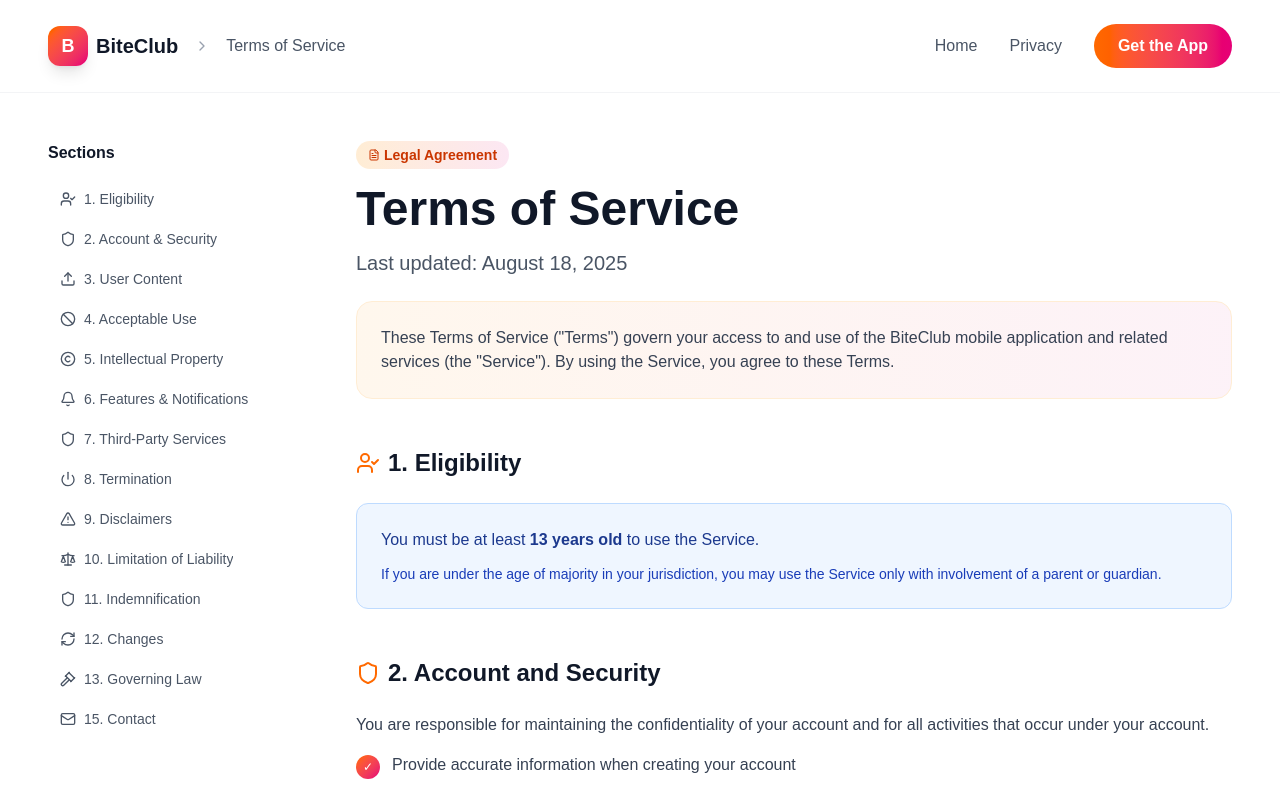
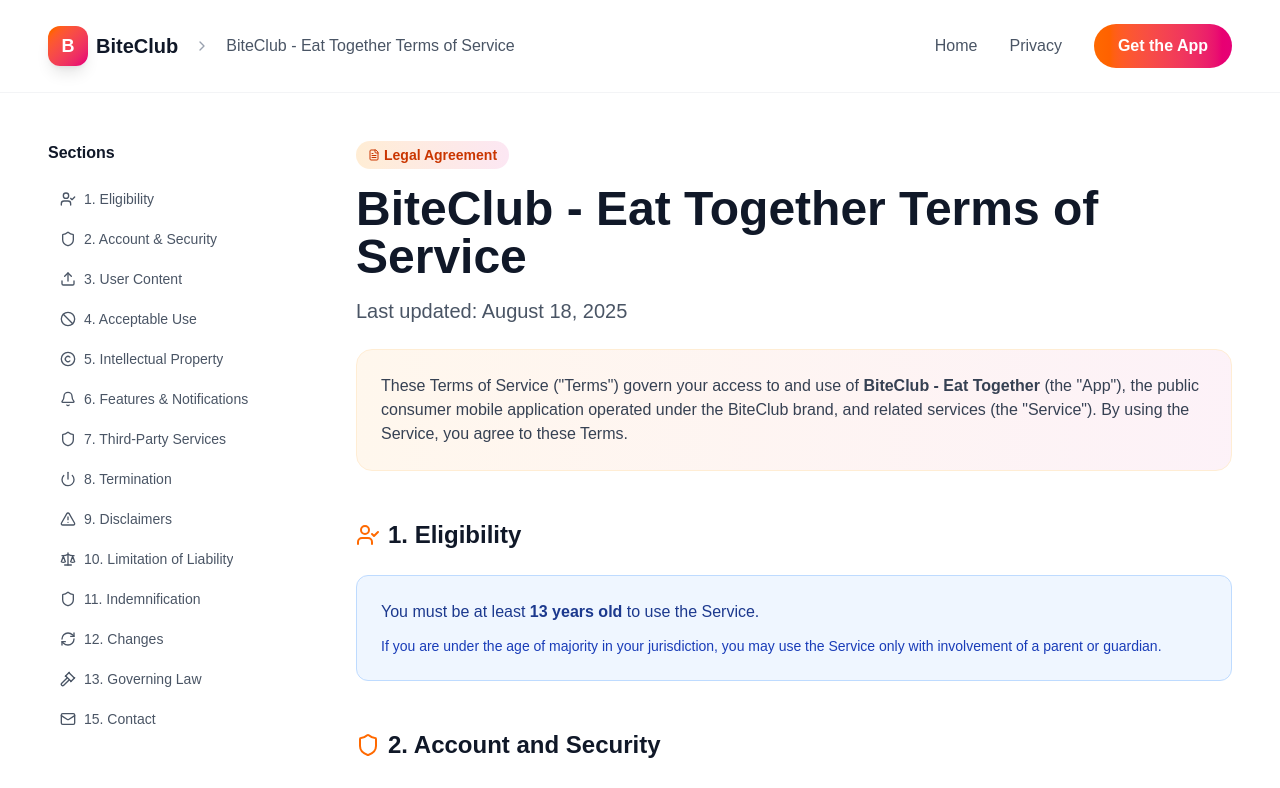
Before and after one commit to biteclubapp/biteclub-web, a Next.js app: page /terms in a window 1280 px wide. Shown: the top 788 px of the page. Built offline with nearby package versions, Linux system fonts and the light colour scheme.

Commit message:
Update legal docs for BiteClub - Eat

```diff
--- a/app/layout.tsx
+++ b/app/layout.tsx
@@ -13,9 +13,9 @@
 });
 
 export const metadata: Metadata = {
-  title: "BiteClub - Build Your Cooking Identity | Social Cooking App",
+  title: "BiteClub - Eat Together | Social Cooking App",
   description:
-    "BiteClub is the cooking identity app for home cooks. Build your cooking profile, track your journey, share recipes with friends, and grow as a cook. Like Strava for cooking.",
+    "BiteClub - Eat Together is the public social cooking app for home cooks. Build your cooking profile, track your journey, share recipes with friends, and grow as a cook.",
   keywords: [
     "cooking identity app",
     "social cooking app",
@@ -32,11 +32,11 @@
     canonical: "/",
   },
   openGraph: {
-    title: "BiteClub - Build Your Cooking Identity",
+    title: "BiteClub - Eat Together",
     description:
-      "The social cooking app for home cooks. Build your profile, track your journey, and share what you cook with friends.",
+      "The public social cooking app for home cooks. Build your profile, track your journey, and share what you cook with friends.",
     url: "https://biteclub.fun",
-    siteName: "BiteClub",
+    siteName: "BiteClub - Eat Together",
     type: "website",
     locale: "en_US",
     images: [
@@ -44,20 +44,20 @@
         url: "/og-image.png",
         width: 1200,
         height: 630,
-        alt: "BiteClub - Build Your Cooking Identity",
+        alt: "BiteClub - Eat Together",
       },
     ],
   },
   twitter: {
     card: "summary_large_image",
-    title: "BiteClub - Build Your Cooking Identity",
+    title: "BiteClub - Eat Together",
     description:
-      "The social cooking app for home cooks. Build your profile, track your journey, and share what you cook with friends.",
+      "The public social cooking app for home cooks. Build your profile, track your journey, and share what you cook with friends.",
     images: ["/og-image.png"],
   },
-  applicationName: "BiteClub",
+  applicationName: "BiteClub - Eat Together",
   appleWebApp: {
-    title: "BiteClub",
+    title: "BiteClub - Eat Together",
   },
   other: {
     "apple-itunes-app": "app-id=6748471652",
@@ -85,9 +85,9 @@
     },
     {
       "@type": "SoftwareApplication",
-      name: "BiteClub",
+      name: "BiteClub - Eat Together",
       description:
-        "The cooking identity app. Build your cooking profile, share recipes, and track your journey as a home cook.",
+        "The public social cooking app for home cooks. Build your cooking profile, share recipes, and track your journey as a home cook.",
       applicationCategory: "LifestyleApplication",
       operatingSystem: "iOS, Android",
       url: "https://biteclub.fun",
@@ -145,9 +145,9 @@
     },
     {
       "@type": "WebPage",
-      name: "BiteClub - Build Your Cooking Identity",
+      name: "BiteClub - Eat Together",
       description:
-        "BiteClub is the cooking identity app for home cooks. Build your profile, track your journey, and share recipes with friends.",
+        "BiteClub - Eat Together is the public social cooking app for home cooks. Build your profile, track your journey, and share recipes with friends.",
       url: "https://biteclub.fun",
       speakable: {
         "@type": "SpeakableSpecification",
--- a/app/page.tsx
+++ b/app/page.tsx
@@ -6,6 +6,7 @@
 export default function Page() {
   const [scrollY, setScrollY] = useState(0)
   const [mobileMenuOpen, setMobileMenuOpen] = useState(false)
+  const appStoreUrl = 'https://apps.apple.com/app/id6748471652'
 
   useEffect(() => {
     const handleScroll = () => setScrollY(window.scrollY)
@@ -65,7 +66,7 @@
             <a href="#features" className="text-gray-600 hover:text-gray-900 transition-colors">Features</a>
             <a href="#about" className="text-gray-600 hover:text-gray-900 transition-colors">About</a>
             <a href="#join" className="text-gray-600 hover:text-gray-900 transition-colors">Get Started</a>
-            <a href="https://apps.apple.com/app/id6748471652" target="_blank" rel="noopener noreferrer" className="px-6 py-2.5 text-white rounded-full font-semibold hover:opacity-90 transition-opacity" style={{ backgroundColor: '#c71c39' }}>
+            <a href={appStoreUrl} target="_blank" rel="noopener noreferrer" className="px-6 py-2.5 text-white rounded-full font-semibold hover:opacity-90 transition-opacity" style={{ backgroundColor: '#c71c39' }}>
               Get the App
             </a>
           </div>
@@ -85,7 +86,7 @@
             <a href="#features" className="block py-2 text-gray-600">Features</a>
             <a href="#about" className="block py-2 text-gray-600">About</a>
             <a href="#join" className="block py-2 text-gray-600">Get Started</a>
-            <a href="https://apps.apple.com/app/id6748471652" target="_blank" rel="noopener noreferrer" className="block w-full px-6 py-3 text-white rounded-full font-semibold text-center" style={{ backgroundColor: '#c71c39' }}>
+            <a href={appStoreUrl} target="_blank" rel="noopener noreferrer" className="block w-full px-6 py-3 text-white rounded-full font-semibold text-center" style={{ backgroundColor: '#c71c39' }}>
               Get the App
             </a>
           </div>
@@ -97,7 +98,7 @@
         <div className="max-w-7xl mx-auto text-center">
           <div className="inline-flex items-center space-x-2 px-4 py-2 bg-gray-100 rounded-full mb-8 border border-gray-200">
             <ChefHat className="w-4 h-4" style={{ color: '#c71c39' }} />
-            <span className="text-sm font-semibold" style={{ color: '#3D352E' }}>Your Cooking. Your Story. Your Community.</span>
+            <span className="text-sm font-semibold" style={{ color: '#3D352E' }}>Official App Store name: BiteClub - Eat Together</span>
           </div>
 
           <h1 className="text-5xl lg:text-7xl font-bold mb-6 leading-tight" style={{ color: '#3D352E' }}>
@@ -107,18 +108,22 @@
           </h1>
 
           <p className="text-xl lg:text-2xl text-gray-600 mb-12 max-w-3xl mx-auto">
-            BiteClub gives you a relationship with your cooking. Like Strava for running or Goodreads for reading, BiteClub is where you build a living record of who you are as a cook.
+            BiteClub - Eat Together is a public social cooking app for home cooks. Like Strava for running or Goodreads for reading, BiteClub is where you build a living record of who you are as a cook.
           </p>
 
           <div className="flex flex-col sm:flex-row gap-4 justify-center mb-16">
-            <button className="group px-8 py-4 text-white rounded-full font-semibold text-lg hover:opacity-90 transition-opacity flex items-center justify-center" style={{ backgroundColor: '#c71c39' }}>
+            <a href={appStoreUrl} target="_blank" rel="noopener noreferrer" className="group px-8 py-4 text-white rounded-full font-semibold text-lg hover:opacity-90 transition-opacity flex items-center justify-center" style={{ backgroundColor: '#c71c39' }}>
               Start Your Profile
               <Camera className="ml-2 w-5 h-5" />
-            </button>
-            <button className="px-8 py-4 bg-gray-100 rounded-full font-semibold text-lg hover:bg-gray-200 transition-all border border-gray-200" style={{ color: '#3D352E' }}>
+            </a>
+            <a href="#about" className="px-8 py-4 bg-gray-100 rounded-full font-semibold text-lg hover:bg-gray-200 transition-all border border-gray-200" style={{ color: '#3D352E' }}>
               See How It Works
-            </button>
+            </a>
           </div>
+
+          <p className="text-sm text-gray-500 max-w-2xl mx-auto">
+            This website, Privacy Policy, and Terms of Service apply to the publicly available consumer app listed on the App Store as <strong>BiteClub - Eat Together</strong>.
+          </p>
 
           <div className="mt-12">
             <ChevronDown className="w-8 h-8 mx-auto text-gray-400" />
@@ -245,16 +250,16 @@
             </p>
 
             <div className="flex flex-col sm:flex-row gap-4 justify-center mb-8">
-              <button className="px-8 py-4 text-white rounded-full font-semibold text-lg hover:opacity-90 transition-opacity" style={{ backgroundColor: '#c71c39' }}>
+              <a href={appStoreUrl} target="_blank" rel="noopener noreferrer" className="px-8 py-4 text-white rounded-full font-semibold text-lg hover:opacity-90 transition-opacity" style={{ backgroundColor: '#c71c39' }}>
                 Get Started
-              </button>
-              <button className="px-8 py-4 bg-gray-100 rounded-full font-semibold text-lg hover:bg-gray-200 transition-all border border-gray-200" style={{ color: '#3D352E' }}>
+              </a>
+              <a href="#features" className="px-8 py-4 bg-gray-100 rounded-full font-semibold text-lg hover:bg-gray-200 transition-all border border-gray-200" style={{ color: '#3D352E' }}>
                 Learn More
-              </button>
+              </a>
             </div>
 
             <p className="text-sm text-gray-500">
-              Available on iOS and Android
+              Public app listing: BiteClub - Eat Together
             </p>
           </div>
         </div>
@@ -303,7 +308,7 @@
             Join BiteClub and build a relationship with your cooking.
           </p>
 
-          <a href="https://apps.apple.com/app/id6748471652" target="_blank" rel="noopener noreferrer" className="px-10 py-4 bg-white rounded-full font-semibold text-lg hover:bg-gray-100 transition-all flex items-center justify-center mx-auto" style={{ color: '#c71c39' }}>
+          <a href={appStoreUrl} target="_blank" rel="noopener noreferrer" className="px-10 py-4 bg-white rounded-full font-semibold text-lg hover:bg-gray-100 transition-all flex items-center justify-center mx-auto" style={{ color: '#c71c39' }}>
             Get the App
             <Camera className="ml-2 w-5 h-5" />
           </a>
@@ -321,7 +326,7 @@
                 </div>
                 <span className="font-bold" style={{ color: '#3D352E' }}>BiteClub</span>
               </div>
-              <p className="text-gray-600 text-sm">Your cooking identity. Your community.</p>
+              <p className="text-gray-600 text-sm">Your cooking identity. Your community. Public app listing: BiteClub - Eat Together.</p>
             </div>
 
             <div>
--- a/app/privacy/page.tsx
+++ b/app/privacy/page.tsx
@@ -7,6 +7,7 @@
   const [activeSection, setActiveSection] = useState('')
   const [mobileMenuOpen, setMobileMenuOpen] = useState(false)
   const [mobileTocOpen, setMobileTocOpen] = useState(false)
+  const appStoreUrl = 'https://apps.apple.com/app/id6748471652'
 
   useEffect(() => {
     const handleScroll = () => {
@@ -94,15 +95,15 @@
               <span className="text-xl font-bold text-gray-900">BiteClub</span>
             </a>
             <ChevronRight className="w-4 h-4 text-gray-400" />
-            <span className="text-gray-600">Privacy Policy</span>
+            <span className="text-gray-600">BiteClub - Eat Together Privacy Policy</span>
           </div>
 
           <div className="hidden md:flex items-center space-x-8">
             <a href="/" className="text-gray-600 hover:text-orange-600 transition-colors">Home</a>
             <a href="/terms" className="text-gray-600 hover:text-orange-600 transition-colors">Terms</a>
-            <button className="px-6 py-2.5 bg-gradient-to-r from-orange-500 to-pink-600 text-white rounded-full font-semibold hover:shadow-xl hover:shadow-orange-200 transition-all transform hover:scale-105">
+            <a href={appStoreUrl} target="_blank" rel="noopener noreferrer" className="px-6 py-2.5 bg-gradient-to-r from-orange-500 to-pink-600 text-white rounded-full font-semibold hover:shadow-xl hover:shadow-orange-200 transition-all transform hover:scale-105">
               Get the App
-            </button>
+            </a>
           </div>
 
           <button
@@ -118,9 +119,9 @@
           <div className="md:hidden absolute top-full left-0 right-0 bg-white/95 backdrop-blur-lg p-6 space-y-4 border-b border-gray-100 shadow-xl">
             <a href="/" className="block py-2 text-gray-600">Home</a>
             <a href="/terms" className="block py-2 text-gray-600">Terms</a>
-            <button className="w-full px-6 py-3 bg-gradient-to-r from-orange-500 to-pink-600 text-white rounded-full font-semibold">
+            <a href={appStoreUrl} target="_blank" rel="noopener noreferrer" className="block w-full px-6 py-3 bg-gradient-to-r from-orange-500 to-pink-600 text-white rounded-full font-semibold text-center">
               Get the App
-            </button>
+            </a>
           </div>
         )}
       </nav>
@@ -193,12 +194,11 @@
                 <Shield className="w-3 h-3 mr-1" />
                 Privacy First
               </div>
-              <h1 className="text-4xl lg:text-5xl font-bold text-gray-900 mb-4">Privacy Policy</h1>
+              <h1 className="text-4xl lg:text-5xl font-bold text-gray-900 mb-4">BiteClub - Eat Together Privacy Policy</h1>
               <p className="text-xl text-gray-600">Last updated: August 18, 2025</p>
               <div className="mt-6 p-6 bg-gradient-to-r from-orange-50 to-pink-50 rounded-2xl border border-orange-100">
                 <p className="text-gray-700">
-                  This Privacy Policy explains how BiteClub collects, uses, discloses, and safeguards your information when you use our mobile application.
-                  If you do not agree with this policy, please do not use the App.
+                  This Privacy Policy applies to <strong>BiteClub - Eat Together</strong> (the "App"), the public consumer mobile application operated under the BiteClub brand. If you do not agree with this policy, please do not use the App.
                 </p>
               </div>
             </div>
@@ -436,9 +436,9 @@
                 Contact Us
               </h2>
               <div className="p-6 bg-gradient-to-br from-orange-50 to-pink-50 rounded-2xl border border-orange-100">
-                <p className="text-gray-700 mb-4">If you have questions or requests about this Policy, please contact:</p>
+                <p className="text-gray-700 mb-4">If you have questions or requests about this Policy for BiteClub - Eat Together, please contact:</p>
                 <div className="space-y-2">
-                  <p className="font-semibold text-gray-900">BiteClub</p>
+                  <p className="font-semibold text-gray-900">BiteClub - Eat Together</p>
                   <div className="flex items-center space-x-2 text-gray-700">
                     <Mail className="w-4 h-4 text-orange-500" />
                     <a href="mailto:wejarrard@gmail.com" className="hover:text-orange-600 transition-colors">wejarrard@gmail.com</a>
@@ -463,7 +463,7 @@
             </div>
             <span className="font-bold text-gray-900">BiteClub</span>
           </div>
-          <p className="text-gray-600 text-sm mb-4">The social network for home cooks.</p>
+          <p className="text-gray-600 text-sm mb-4">The public social cooking app for home cooks, listed as BiteClub - Eat Together.</p>
           <div className="flex justify-center space-x-6 text-sm">
             <a href="/" className="text-gray-600 hover:text-orange-600 transition-colors">Home</a>
             <a href="/terms" className="text-gray-600 hover:text-orange-600 transition-colors">Terms</a>
--- a/app/terms/page.tsx
+++ b/app/terms/page.tsx
@@ -6,6 +6,7 @@
   const [activeSection, setActiveSection] = useState('')
   const [mobileMenuOpen, setMobileMenuOpen] = useState(false)
   const [mobileTocOpen, setMobileTocOpen] = useState(false)
+  const appStoreUrl = 'https://apps.apple.com/app/id6748471652'
 
   useEffect(() => {
     const handleScroll = () => {
@@ -70,15 +71,15 @@
               <span className="text-xl font-bold text-gray-900">BiteClub</span>
             </a>
             <ChevronRight className="w-4 h-4 text-gray-400" />
-            <span className="text-gray-600">Terms of Service</span>
+            <span className="text-gray-600">BiteClub - Eat Together Terms of Service</span>
           </div>
 
           <div className="hidden md:flex items-center space-x-8">
             <a href="/" className="text-gray-600 hover:text-orange-600 transition-colors">Home</a>
             <a href="/privacy" className="text-gray-600 hover:text-orange-600 transition-colors">Privacy</a>
-            <button className="px-6 py-2.5 bg-gradient-to-r from-orange-500 to-pink-600 text-white rounded-full font-semibold hover:shadow-xl hover:shadow-orange-200 transition-all transform hover:scale-105">
+            <a href={appStoreUrl} target="_blank" rel="noopener noreferrer" className="px-6 py-2.5 bg-gradient-to-r from-orange-500 to-pink-600 text-white rounded-full font-semibold hover:shadow-xl hover:shadow-orange-200 transition-all transform hover:scale-105">
               Get the App
-            </button>
+            </a>
           </div>
 
           <button
@@ -94,9 +95,9 @@
           <div className="md:hidden absolute top-full left-0 right-0 bg-white/95 backdrop-blur-lg p-6 space-y-4 border-b border-gray-100 shadow-xl">
             <a href="/" className="block py-2 text-gray-600">Home</a>
             <a href="/privacy" className="block py-2 text-gray-600">Privacy</a>
-            <button className="w-full px-6 py-3 bg-gradient-to-r from-orange-500 to-pink-600 text-white rounded-full font-semibold">
+            <a href={appStoreUrl} target="_blank" rel="noopener noreferrer" className="block w-full px-6 py-3 bg-gradient-to-r from-orange-500 to-pink-600 text-white rounded-full font-semibold text-center">
               Get the App
-            </button>
+            </a>
           </div>
         )}
       </nav>
@@ -169,12 +170,11 @@
                 <FileText className="w-3 h-3 mr-1" />
                 Legal Agreement
               </div>
-              <h1 className="text-4xl lg:text-5xl font-bold text-gray-900 mb-4">Terms of Service</h1>
+              <h1 className="text-4xl lg:text-5xl font-bold text-gray-900 mb-4">BiteClub - Eat Together Terms of Service</h1>
               <p className="text-xl text-gray-600">Last updated: August 18, 2025</p>
               <div className="mt-6 p-6 bg-gradient-to-r from-orange-50 to-pink-50 rounded-2xl border border-orange-100">
                 <p className="text-gray-700">
-                  These Terms of Service ("Terms") govern your access to and use of the BiteClub mobile application and related services (the "Service").
-                  By using the Service, you agree to these Terms.
+                  These Terms of Service ("Terms") govern your access to and use of <strong>BiteClub - Eat Together</strong> (the "App"), the public consumer mobile application operated under the BiteClub brand, and related services (the "Service"). By using the Service, you agree to these Terms.
                 </p>
               </div>
             </div>
@@ -495,9 +495,9 @@
                 15. Contact
               </h2>
               <div className="p-6 bg-gradient-to-br from-orange-50 to-pink-50 rounded-2xl border border-orange-100">
-                <p className="text-gray-700 mb-4">For questions about these Terms, contact us at:</p>
+                <p className="text-gray-700 mb-4">For questions about these Terms for BiteClub - Eat Together, contact us at:</p>
                 <div className="space-y-2">
-                  <p className="font-semibold text-gray-900">BiteClub</p>
+                  <p className="font-semibold text-gray-900">BiteClub - Eat Together</p>
                   <div className="flex items-center space-x-2 text-gray-700">
                     <Mail className="w-4 h-4 text-orange-500" />
                     <a href="mailto:wejarrard@gmail.com" className="hover:text-orange-600 transition-colors">wejarrard@gmail.com</a>
@@ -552,7 +552,7 @@
             </div>
             <span className="font-bold text-gray-900">BiteClub</span>
           </div>
-          <p className="text-gray-600 text-sm mb-4">The social network for home cooks.</p>
+          <p className="text-gray-600 text-sm mb-4">The public social cooking app for home cooks, listed as BiteClub - Eat Together.</p>
           <div className="flex justify-center space-x-6 text-sm">
             <a href="/" className="text-gray-600 hover:text-orange-600 transition-colors">Home</a>
             <a href="/privacy" className="text-gray-600 hover:text-orange-600 transition-colors">Privacy</a>
```
Also changed, not shown: 2 other files (tests, documents, lock files or other folders).
